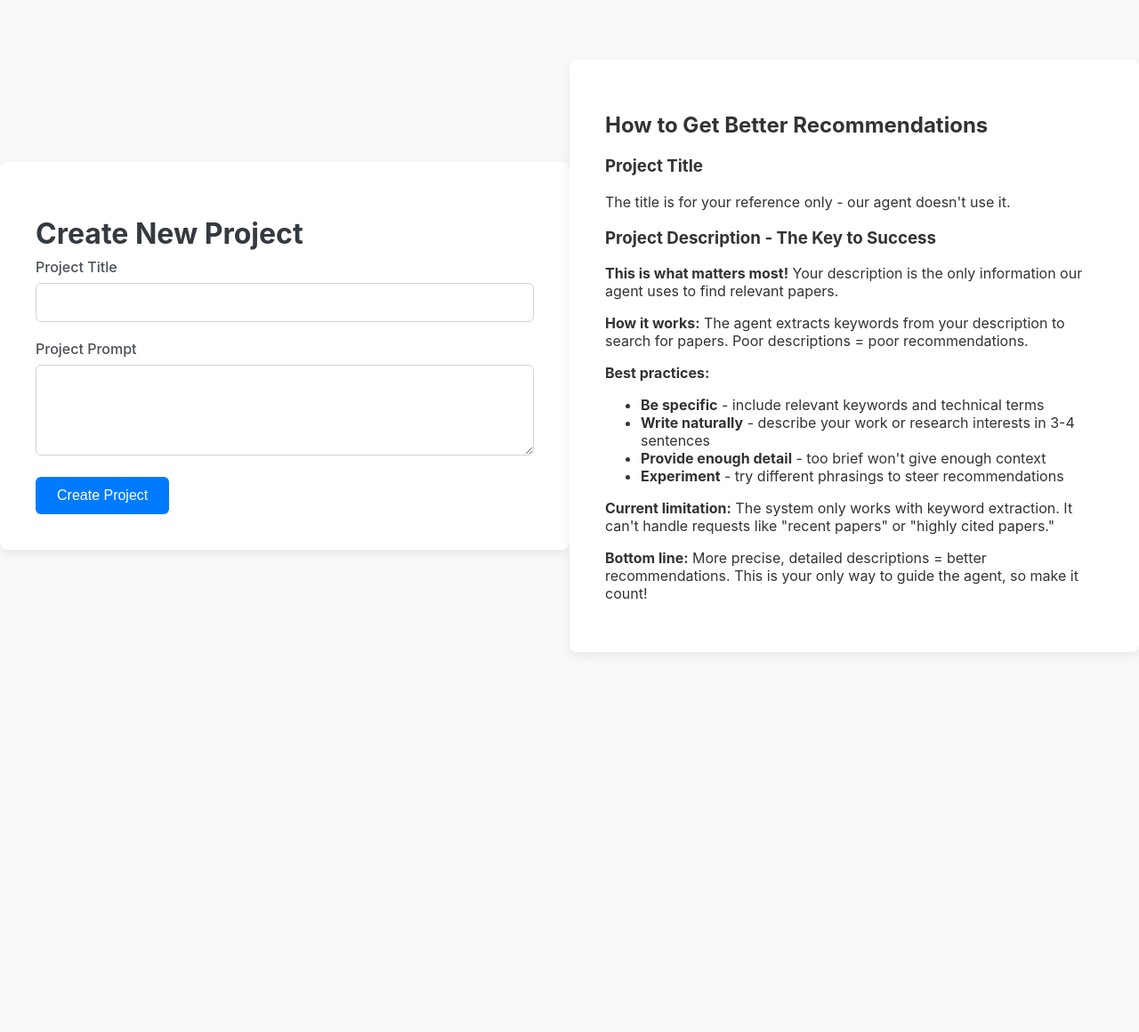
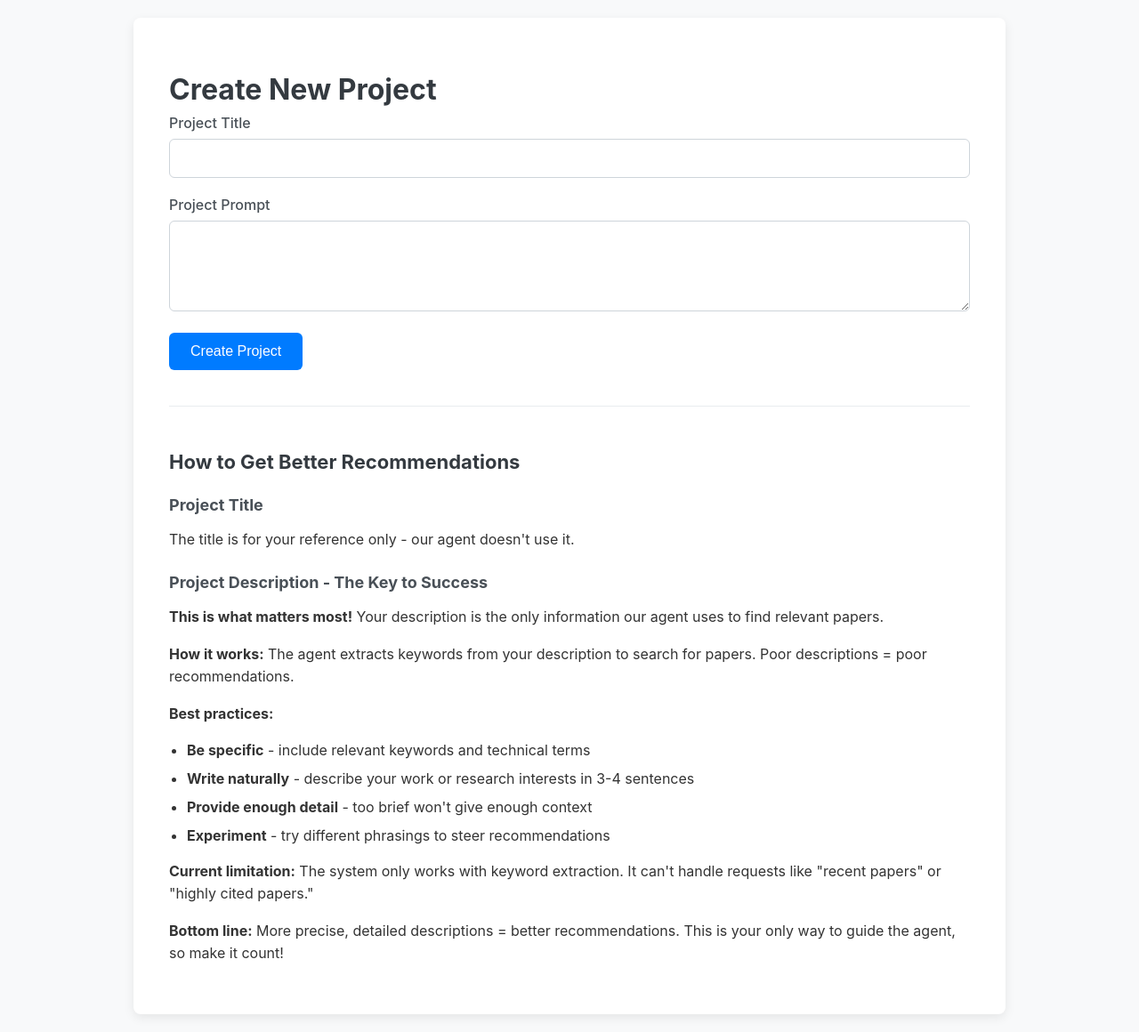
Before and after one commit to ISDO-TUM/Capstone-2025, a Flask app: page /create-project in a window 1280 px wide. Shown: the whole page at 89% size. Before the commit the page ends 735 px from the top, so only its background shows below. Run offline with Flask 3, Linux system fonts and the light colour scheme.

Commit message:
Fix UI layout of instructions

```diff
--- a/static/css/style.css
+++ b/static/css/style.css
@@ -5,8 +5,9 @@ body {
     color: #333;
     display: flex;
     justify-content: center;
-    align-items: center;
+    align-items: flex-start;
     min-height: 100vh;
+    padding: 20px 0;
 }
 
 .container {
@@ -179,3 +180,37 @@ h1 {
     white-space: pre-wrap;
     word-break: break-all;
 }
+
+.instructions-section {
+    margin-top: 40px;
+    padding-top: 30px;
+    border-top: 1px solid #e9ecef;
+}
+
+.instructions-section h2 {
+    color: #343a40;
+    font-size: 22px;
+    margin-bottom: 20px;
+}
+
+.instructions-section h3 {
+    color: #495057;
+    font-size: 18px;
+    margin-top: 25px;
+    margin-bottom: 10px;
+}
+
+.instructions-section p {
+    line-height: 1.6;
+    margin-bottom: 15px;
+}
+
+.instructions-section ul {
+    margin: 15px 0;
+    padding-left: 20px;
+}
+
+.instructions-section li {
+    margin-bottom: 8px;
+    line-height: 1.5;
+}
--- a/templates/create_project.html
+++ b/templates/create_project.html
@@ -20,9 +20,9 @@
             </div>
             <button type="submit" class="btn btn-primary">Create Project</button>
         </form>
-    </div>
 
-    <div class="container"> <h2>How to Get Better Recommendations</h2>
+        <div class="instructions-section">
+            <h2>How to Get Better Recommendations</h2>
             <h3>Project Title</h3>
             <p>The title is for your reference only - our agent doesn't use it.</p>
 
@@ -41,6 +41,7 @@
             <p><strong>Current limitation:</strong> The system only works with keyword extraction. It can't handle requests like "recent papers" or "highly cited papers."</p>
             <p><strong>Bottom line:</strong> More precise, detailed descriptions = better recommendations. This is your only way to guide the agent, so make it count!</p>
         </div>
+    </div>
     <script src="{{ url_for('static', filename='js/script.js') }}"></script>
 </body>
 </html>
```
Lines whose indentation alone changed are shown as unchanged.
